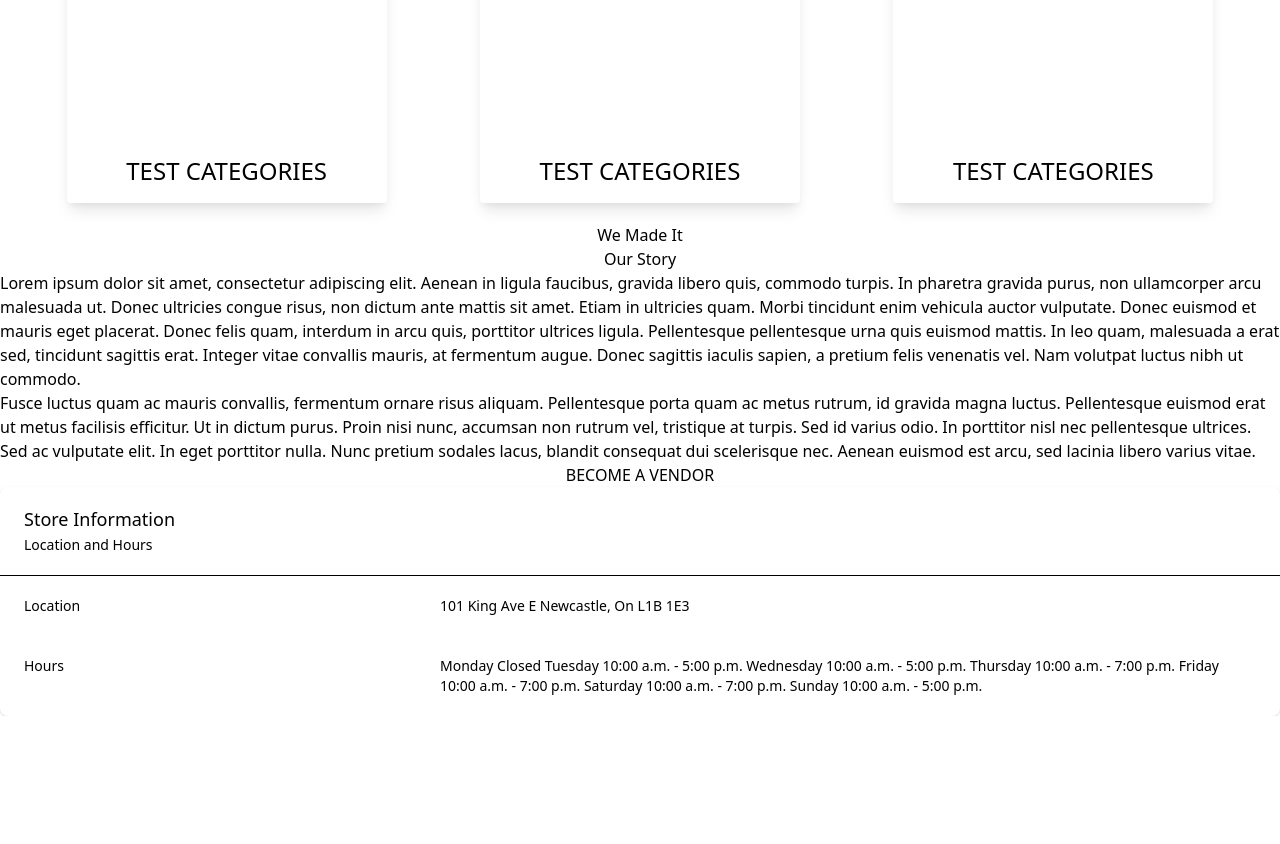
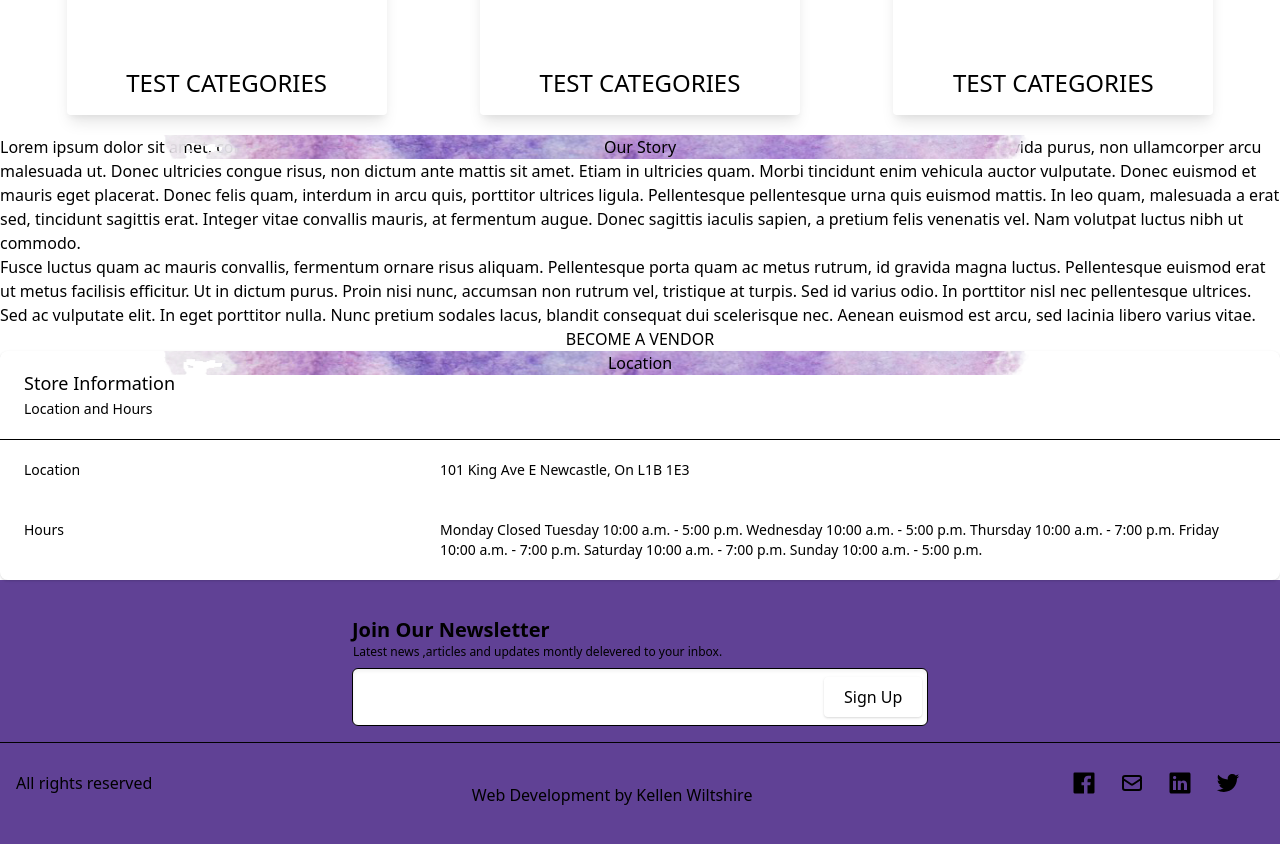
Before and after one commit to kellenwiltshire/we-made-it, a Next.js app: page / in a window 1280 px wide. Shown: the part 660-1504 px from the top of the page. Before the commit the page ends 1376 px from the top, so only its background shows below. Built offline with nearby package versions, Linux system fonts and the light colour scheme.

Commit message:
Index Layout Roughed Out

```diff
--- a/components/About/AboutStore.js
+++ b/components/About/AboutStore.js
@@ -4,8 +4,6 @@ function AboutStore() {
 	return (
 		<div className='w-full flex justify-center'>
 			<div className='container flex flex-row flex-wrap justify-center'>
-				<div className='w-full text-center'>We Made It</div>
-				<div className='w-full text-center'>Our Story</div>
 				<div className='w-full'>
 					<p>
 						Lorem ipsum dolor sit amet, consectetur adipiscing elit. Aenean in
--- a/components/Categories/Categories.js
+++ b/components/Categories/Categories.js
@@ -5,7 +5,6 @@ import Image from 'next/image';
 function Categories() {
 	return (
 		<div className='m-1 sm:m-5 flex flex-row flex-wrap justify-around w-full font-body'>
-			<div className='w-full text-center'>SHOP</div>
 			<Link
 				href={{
 					pathname: '/',
--- /dev/null
+++ b/components/Layout/Footer.js
@@ -0,0 +1,79 @@
+import React from 'react';
+
+function Footer() {
+	return (
+		<footer className='bg-dark-purple w-full py-6 px-4 '>
+			<div className='px-4 pt-3 pb-4 border-b -mx-4 border-gray-400'>
+				<div className='max-w-xl mx-auto'>
+					<h2 className='text-xl text-left inline-block font-semibold text-gray-800'>
+						Join Our Newsletter
+					</h2>
+					<p className='text-gray-700 text-xs pl-px'>
+						Latest news ,articles and updates montly delevered to your inbox.
+					</p>
+					<form action='#' className='mt-2'>
+						<div className='flex items-center'>
+							<input
+								type='email'
+								className='w-full px-2 py-4 mr-2  bg-gray-100 shadow-inner rounded-md border border-gray-400 focus:outline-none'
+								required
+							/>
+							<button className='bg-blue-600 text-gray-200 px-5 py-2 rounded shadow -ml-28'>
+								Sign Up
+							</button>
+						</div>
+					</form>
+				</div>
+			</div>
+			<div className='flex items-center justify-between my-4'>
+				<p className='text-blue-500'>All rights reserved</p>
+				<p className='inline-flex text-blue-500 px-2 pt-6'>
+					Web Development by Kellen Wiltshire
+				</p>
+				<div className='flex items-center'>
+					<a href='#'>
+						<svg
+							className='h-6 w-6 fill-current text-blue-600 mr-6'
+							viewBox='0 0 512 512'
+						>
+							<path d='M455.27,32H56.73A24.74,24.74,0,0,0,32,56.73V455.27A24.74,24.74,0,0,0,56.73,480H256V304H202.45V240H256V189c0-57.86,40.13-89.36,91.82-89.36,24.73,0,51.33,1.86,57.51,2.68v60.43H364.15c-28.12,0-33.48,13.3-33.48,32.9V240h67l-8.75,64H330.67V480h124.6A24.74,24.74,0,0,0,480,455.27V56.73A24.74,24.74,0,0,0,455.27,32Z' />
+						</svg>
+					</a>
+					<a href='#'>
+						<svg
+							fill='none'
+							className='h-6 w-6 text-blue-600 mr-6'
+							viewBox='0 0 24 24'
+							stroke='currentColor'
+						>
+							<path
+								stroke-linecap='round'
+								stroke-linejoin='round'
+								stroke-width='2'
+								d='M3 8l7.89 5.26a2 2 0 002.22 0L21 8M5 19h14a2 2 0 002-2V7a2 2 0 00-2-2H5a2 2 0 00-2 2v10a2 2 0 002 2z'
+							/>
+						</svg>
+					</a>
+					<a href='#'>
+						<svg
+							className='h-6 w-6 fill-current text-blue-600 mr-6'
+							viewBox='0 0 512 512'
+						>
+							<path d='M444.17,32H70.28C49.85,32,32,46.7,32,66.89V441.61C32,461.91,49.85,480,70.28,480H444.06C464.6,480,480,461.79,480,441.61V66.89C480.12,46.7,464.6,32,444.17,32ZM170.87,405.43H106.69V205.88h64.18ZM141,175.54h-.46c-20.54,0-33.84-15.29-33.84-34.43,0-19.49,13.65-34.42,34.65-34.42s33.85,14.82,34.31,34.42C175.65,160.25,162.35,175.54,141,175.54ZM405.43,405.43H341.25V296.32c0-26.14-9.34-44-32.56-44-17.74,0-28.24,12-32.91,23.69-1.75,4.2-2.22,9.92-2.22,15.76V405.43H209.38V205.88h64.18v27.77c9.34-13.3,23.93-32.44,57.88-32.44,42.13,0,74,27.77,74,87.64Z' />
+						</svg>
+					</a>
+					<a href='#'>
+						<svg
+							className='h-6 w-6 fill-current text-blue-600 mr-6'
+							viewBox='0 0 512 512'
+						>
+							<path d='M496,109.5a201.8,201.8,0,0,1-56.55,15.3,97.51,97.51,0,0,0,43.33-53.6,197.74,197.74,0,0,1-62.56,23.5A99.14,99.14,0,0,0,348.31,64c-54.42,0-98.46,43.4-98.46,96.9a93.21,93.21,0,0,0,2.54,22.1,280.7,280.7,0,0,1-203-101.3A95.69,95.69,0,0,0,36,130.4C36,164,53.53,193.7,80,211.1A97.5,97.5,0,0,1,35.22,199v1.2c0,47,34,86.1,79,95a100.76,100.76,0,0,1-25.94,3.4,94.38,94.38,0,0,1-18.51-1.8c12.51,38.5,48.92,66.5,92.05,67.3A199.59,199.59,0,0,1,39.5,405.6,203,203,0,0,1,16,404.2,278.68,278.68,0,0,0,166.74,448c181.36,0,280.44-147.7,280.44-275.8,0-4.2-.11-8.4-.31-12.5A198.48,198.48,0,0,0,496,109.5Z' />
+						</svg>
+					</a>
+				</div>
+			</div>
+		</footer>
+	);
+}
+
+export default Footer;
--- /dev/null
+++ b/components/Layout/Headers.js
@@ -0,0 +1,22 @@
+import React from 'react';
+import Image from 'next/image';
+
+function Headers({ title }) {
+	return (
+		<div className='w-full text-center header-background'>
+			{/* <div>
+				<Image
+					src='/big-purple-splash.png'
+					alt='purple splash'
+					height={200}
+					width={400}
+				/>
+			</div> */}
+			<div className='absolute z-10 text-center w-full header-background'>
+				{title}
+			</div>
+		</div>
+	);
+}
+
+export default Headers;
--- a/components/Layout/Layout.js
+++ b/components/Layout/Layout.js
@@ -1,6 +1,7 @@
 import React from 'react';
 import Head from 'next/head';
 import Navigation from './Navigation';
+import Footer from './Footer';
 
 function Layout({ title, children }) {
 	return (
@@ -12,9 +13,10 @@ function Layout({ title, children }) {
 				<meta lang='en' />
 			</Head>
 			<Navigation />
-			<main className='mx-auto pt-16 min-h-screen flex justify-center flex-row flex-wrap'>
+			<main className='mx-auto min-h-screen flex justify-center flex-row flex-wrap'>
 				{children}
 			</main>
+			<Footer />
 		</div>
 	);
 }
--- a/package.json
+++ b/package.json
@@ -8,6 +8,7 @@
     "start": "next start"
   },
   "dependencies": {
+    "@tailwindcss/forms": "^0.2.1",
     "next": "10.0.7",
     "react": "17.0.1",
     "react-dom": "17.0.1"
--- a/pages/index.js
+++ b/pages/index.js
@@ -1,13 +1,17 @@
 import AboutStore from '../components/About/AboutStore';
 import Location from '../components/About/Location';
 import Categories from '../components/Categories/Categories';
+import Headers from '../components/Layout/Headers';
 import Layout from '../components/Layout/Layout';
 
 export default function Home() {
 	return (
 		<Layout>
+			<Headers title='Shop Now' />
 			<Categories />
+			<Headers title='Our Story' />
 			<AboutStore />
+			<Headers title='Location' />
 			<Location />
 		</Layout>
 	);
--- a/styles/globals.css
+++ b/styles/globals.css
@@ -7,3 +7,10 @@ body {
 	padding: 0;
 	margin: 0;
 }
+
+.header-background {
+	background-image: url(/big-purple-splash.png);
+	background-repeat: no-repeat no-repeat;
+	background-position: center;
+	background-size: cover;
+}
```
Also changed, not shown: public/big-purple-splash.png (added), 1 other file (tests, documents, lock files or other folders).
